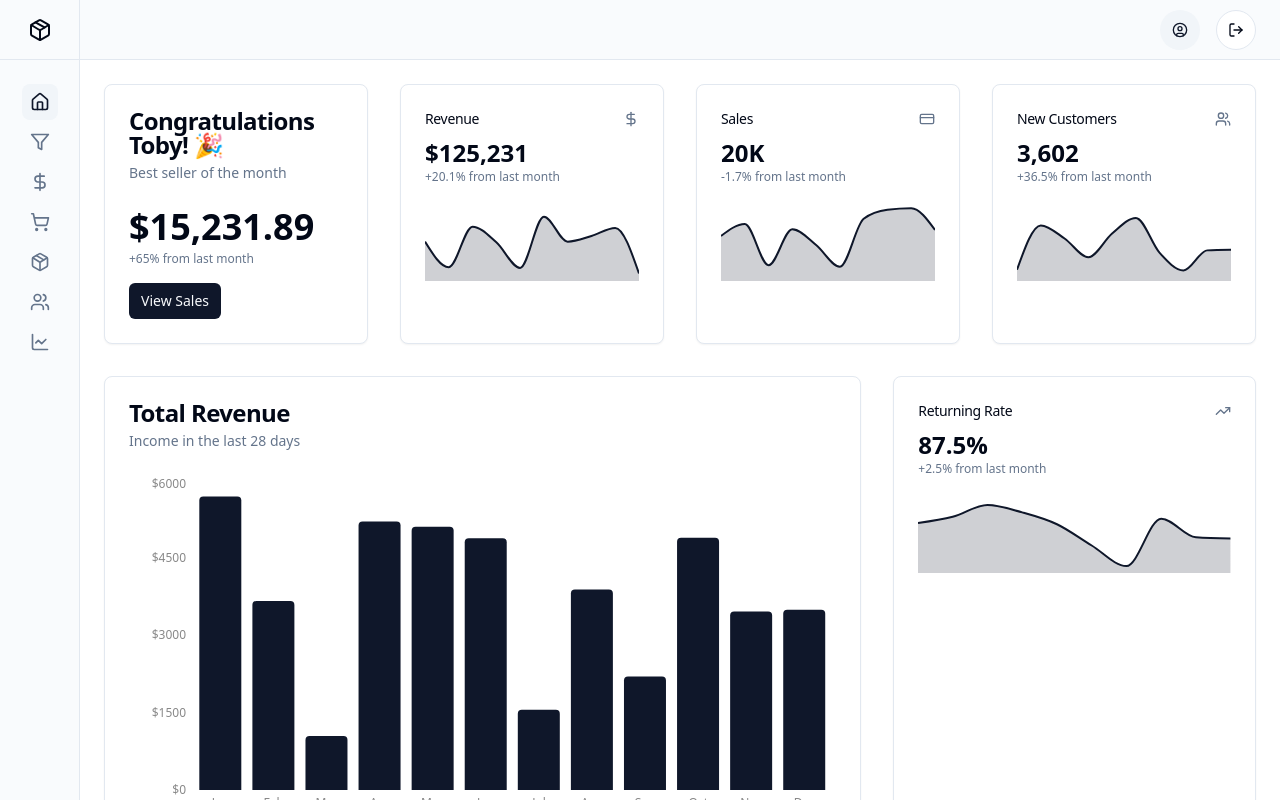
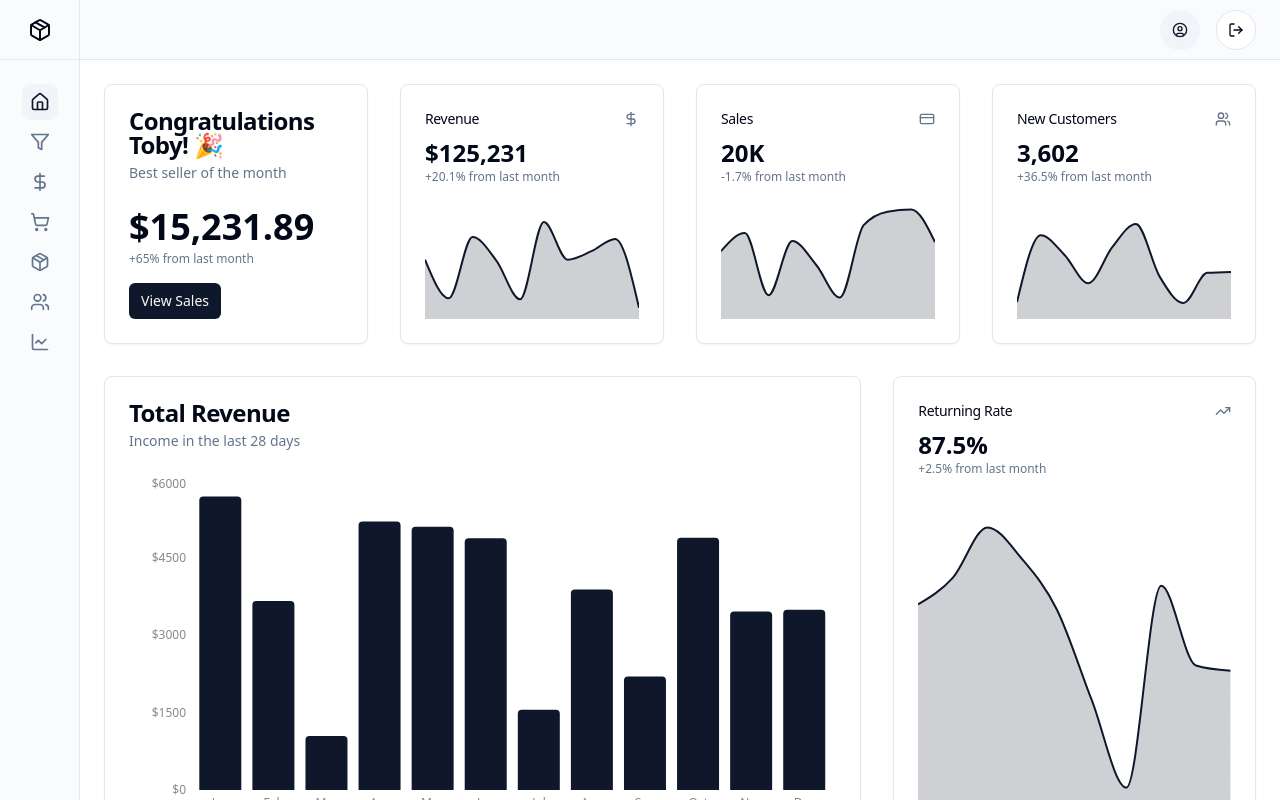
Before and after one commit to ztffn/ecommerce-admin, a React (Vite) app: page /admin/overview in a window 1280 px wide. Shown: the top 800 px of the page. Built offline with nearby package versions, Linux system fonts and the light colour scheme.

Commit message:
Fix: Improve layout and styling of overview page
Adjusted layout and styling of the trend cards and charts on the overview page to improve visual appearance and ensure they fill the available space properly.

```diff
--- a/src/components/admin/TrendCard.tsx
+++ b/src/components/admin/TrendCard.tsx
@@ -13,17 +13,17 @@ type TrendCardProps = {
 
 export function TrendCard({ title, amount, description, icon: Icon, data }: TrendCardProps) {
   return (
-    <Card>
+    <Card className="flex flex-col">
       <CardHeader className="flex flex-row items-center justify-between space-y-0 pb-2">
         <CardTitle className="text-sm font-medium">{title}</CardTitle>
         <Icon className="h-4 w-4 text-muted-foreground" />
       </CardHeader>
-      <CardContent>
+      <CardContent className="flex flex-col flex-grow">
         <div>
           <div className="text-2xl font-bold">{amount}</div>
           <p className="text-xs text-muted-foreground">{description}</p>
         </div>
-        <div className="h-20 w-full mt-4">
+        <div className="mt-4 flex-grow">
           <ResponsiveContainer width="100%" height="100%">
             <AreaChart
               data={data}
```
